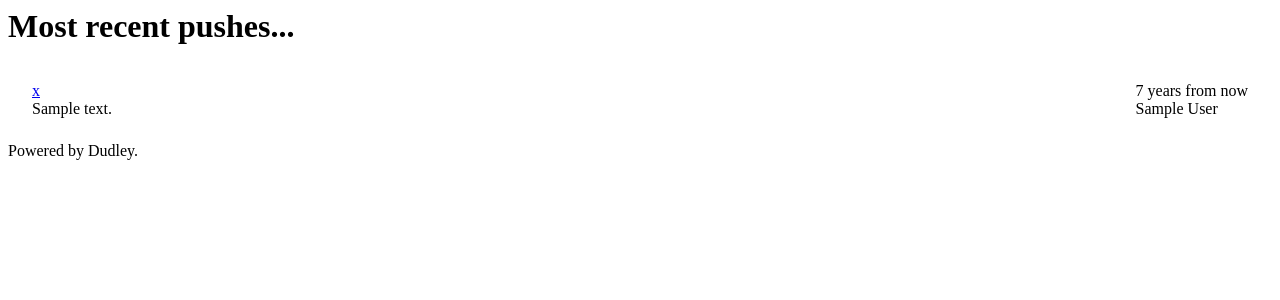
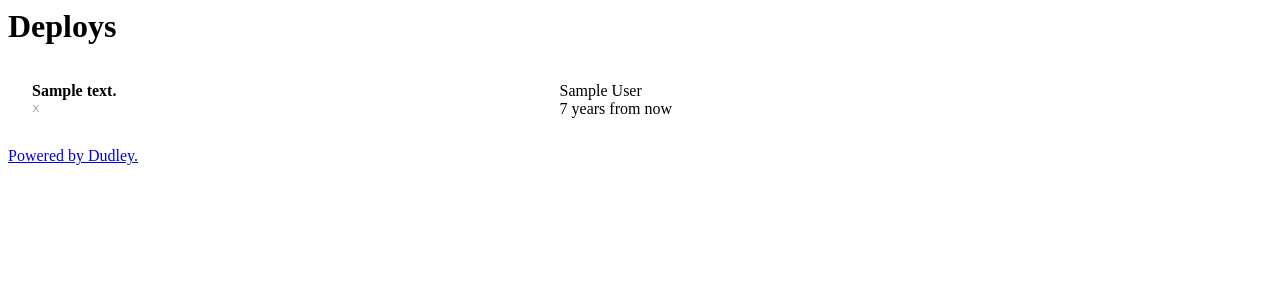
Before and after one commit to victorykit/dudley, a Flask app: template templates/index.html in a window 1280 px wide. Shown: the top 300 px of the page. Run offline with Flask 3, Linux system fonts and the light colour scheme; the template is opened without the code that fills it: most values are stand-ins (such as "Sample title", 1, 10 or a date in 2020).

Commit message:
improve style

```diff
--- a/templates/index.html
+++ b/templates/index.html
@@ -1,11 +1,22 @@
-<h1>Most recent pushes...</h1>
+<style type="text/css">
+    .box { padding: 1em; margin: .5em; display: block; width: 40em; }
+
+
+    .box { color: black; text-decoration: none; }
+    a:link.box .linkylink { color: blue; text-decoration: underline; }
+    a:visited.box .linkylink { color: purple; text-decoration: underline; }
+
+    code.hash { color: #aaa; }
+</style>
+<h1>Deploys</h1>
 
 {% for job in jobs %}
 {% set color = {True: '#afa', False: '#faa', None: '#ddd'}[job.success] %}
-<div style="padding: 1em; margin: .5em; background-color: {{color}}">
-    <div style="float: right">{{job.created_at|timesince}}<br />{{job.author}}</div>
-    <a href="/jobs/{{job.id}}">{{job.commit_hash}}</a><br />{{job.message}}
-</div>
+<a href="/jobs/{{job.id}}" class="box" style="background-color: {{color}};">
+    <div style="float: right">{{job.author or ''}}<br />{{job.created_at|timesince}}</div>
+    <b>{{job.message or ''}}</b><br />
+    <code class="hash">{{job.commit_hash}}</code>
+</a>
 {% endfor %}
 
-Powered by Dudley.
+<p><a href="https://github.com/victorykit/dudley">Powered by Dudley.</a></p>
```
